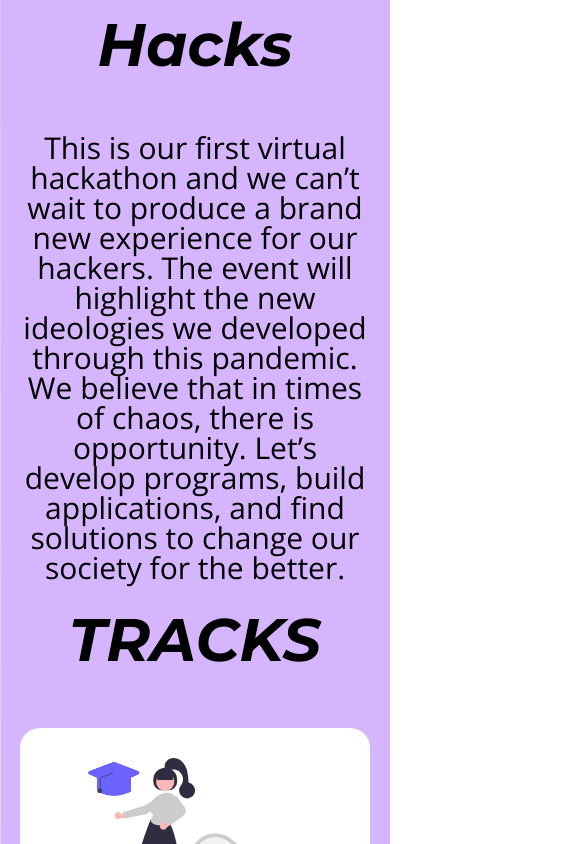
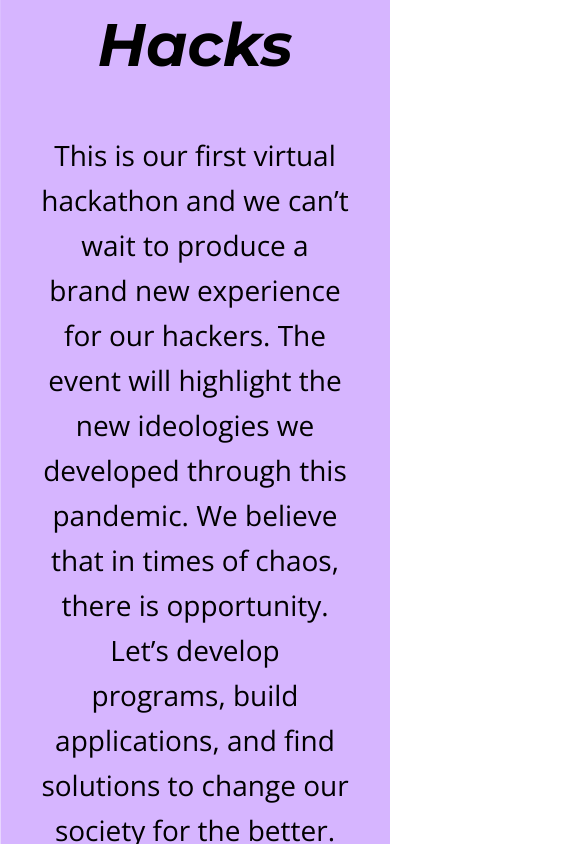
Before and after one commit to sf-hacks-admin/2021website, a React (Create React App) app in the folder app/: page / in a window 390 px wide. Shown: the part 1420-2264 px from the top of the page, 585 px wide, since content can reach past the window. Built offline with nearby package versions, Linux system fonts and the light colour scheme.

Commit message:
Completed past stats and refactored tracks section

```diff
--- a/app/src/screens/AboutSection.js
+++ b/app/src/screens/AboutSection.js
@@ -117,7 +117,7 @@ const AboutSection = () => {
               color: "#FFFFFF"
             }}
           >
-            <div className="heading-3">OUR MISSION</div>
+            <div className="mission">OUR MISSION</div>
             <br />
             Our organization’s purpose is to plan and host California’s most talented collegiate hackers,
              designers, and developers, to a 24-hour hackathon.
@@ -237,22 +237,18 @@ const AboutSection = () => {
         <img
             src={numParticipants}
             className="numParticipants"
-            style={{display: "block", margin: "0 auto"}}
           />
         </div>
         <div style={{display: "flex",
               flexDirection: "row",
               flexWrap: "wrap",
               justifyContent: "center",
-              alignItems: "center"
+              alignItems: "center",
+
               }}>
 
-              <div>
-                <img src={schools} />
-              </div>
-              <div>
-                <img src={majors} />
-              </div>
+            <img className="statCard" src={schools}/>
+            <img className="statCard" src={majors}/>
         </div>
       </div>
     </div>
--- a/app/src/screens/TracksSection.js
+++ b/app/src/screens/TracksSection.js
@@ -91,7 +91,7 @@ const TracksSection = props => {
       <div className="heading-1" style={{ textAlign: "center" }}>
         Welcome to SF Hacks 2021: Life Hacks
       </div>
-      <div className="reg-1" style={{ textAlign: "center" }}>
+      <div className="welcomeHackers">
       This is our first virtual hackathon and we can’t wait to produce a brand new experience for our hackers.
        The event will highlight the new ideologies we developed through this pandemic.
         We believe that in times of chaos, there is opportunity.
--- a/app/src/styles/AboutSection.css
+++ b/app/src/styles/AboutSection.css
@@ -85,6 +85,47 @@
   margin-top: 20px
 }
 
+.statCard{
+  margin: 40px;
+  width: 450px;
+}
+
+.numParticipants{
+  display: block;
+  margin: 0 auto;
+  width: 650px;
+}
+
+.mission{
+  font: italic normal bold 40px/60px Open Sans;
+  letter-spacing: 0px;
+  opacity: 1;
+}
+
+@media only screen and (max-width: 1300px){
+  .aboutPicture{
+    height: 370px;
+  }
+}
+
+@media only screen and (max-width: 1160px){
+  .statCard{
+    width: 400px;
+    margin: 20px;
+  }
+  .aboutPicture{
+    height: 350px;
+  }
+}
+
+@media only screen and (max-width: 860px){
+  .statCard{
+    height: 550px;
+    width: auto;
+    margin: 20px;
+  }
+}
+
 @media only screen and (max-width: 700px){
   .aboutPicture{
     width:350px;
@@ -93,6 +134,10 @@
   .teamPic{
     width: 350px;
     height: auto;
+  }
+
+  .numParticipants{
+    width: 400px;
   }
 }
 
@@ -108,11 +153,23 @@
   #mobileAboutCol {
     margin: 20px 0;
   }
+
+  .numParticipants{
+    width: 325px;
+  }
 }
 
 @media only screen and (max-width: 1000px){
+  .statCard{
+    width:350px;
+    margin: 15px;
+  }
   .ourTeam{
     text-align: center;
+  }
+
+  .numParticipants{
+    width: 500px;
   }
 }
 
--- a/app/src/styles/SponsorsSection.css
+++ b/app/src/styles/SponsorsSection.css
@@ -55,6 +55,12 @@
       align-items: center;
 }
 
+.welcomeHackers{
+  text-align: center;
+  margin-left: 150;
+  margin-right: 150;
+}
+
 @media only screen and (max-width: 1260px){
   .sponsor-style{
     width: 85%;
--- a/app/src/styles/TracksSection.css
+++ b/app/src/styles/TracksSection.css
@@ -4,8 +4,32 @@
 }
 
 
-@media only screen and (max-width: 600px) {
+.welcomeHackers{
+  font: normal normal normal 28px/45px Open Sans;
+  letter-spacing: 0px;
+  opacity: 1;
+  text-align: center;
+  margin-left: 200px;
+  margin-right: 200px;
 }
 
-@media only screen and (max-width: 400px) {
+@media only screen and (max-width: 1250px) {
+  .welcomeHackers{
+    margin-left: 100px;
+    margin-right: 100px;
+  }
 }
+
+@media only screen and (max-width: 1000px) {
+  .welcomeHackers{
+    margin-left: 50px;
+    margin-right: 50px;
+  }
+}
+
+@media only screen and (max-width: 610px) {
+  .welcomeHackers{
+    margin-left: 20px;
+    margin-right: 20px;
+  }
+}
```
